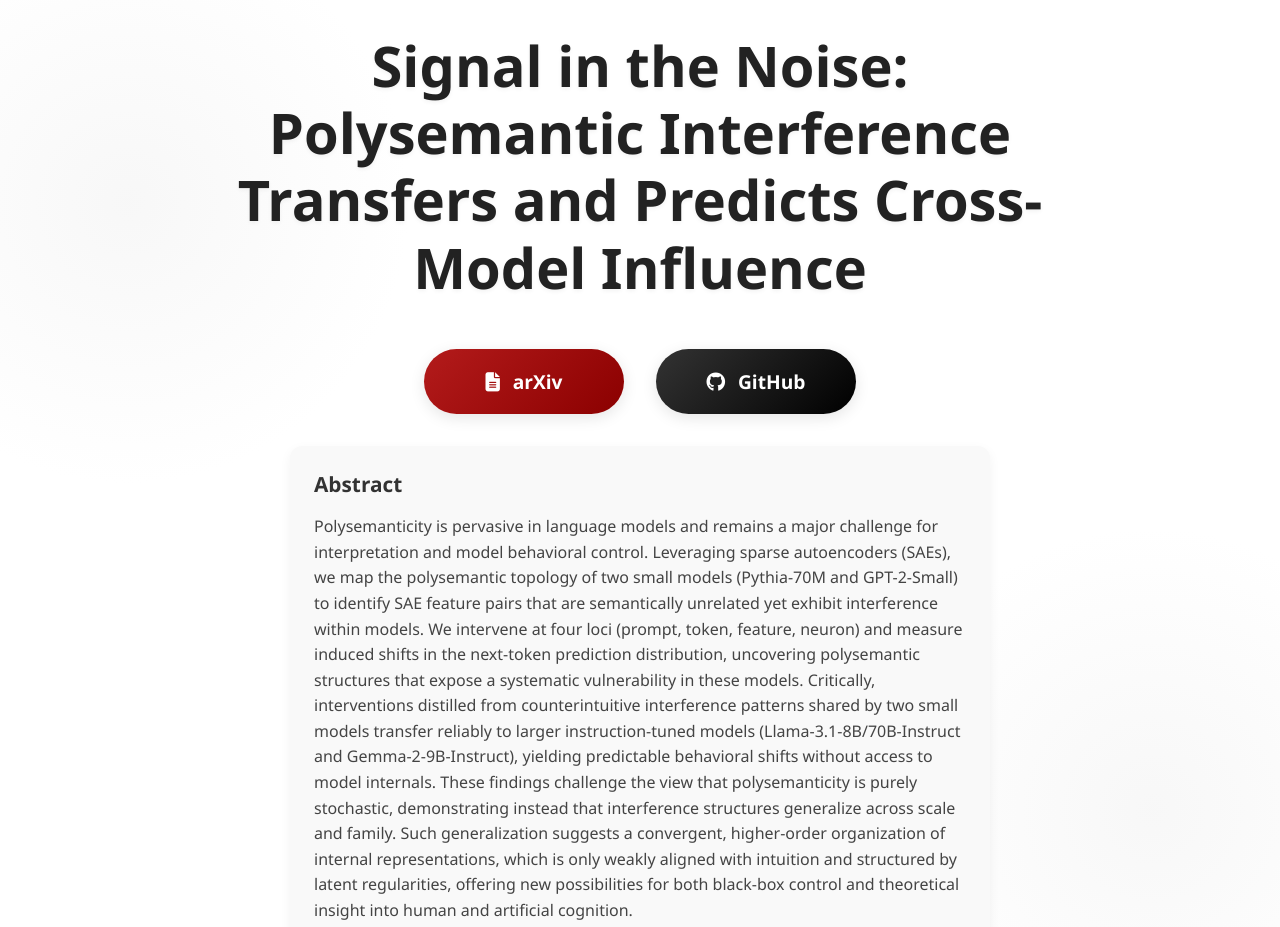
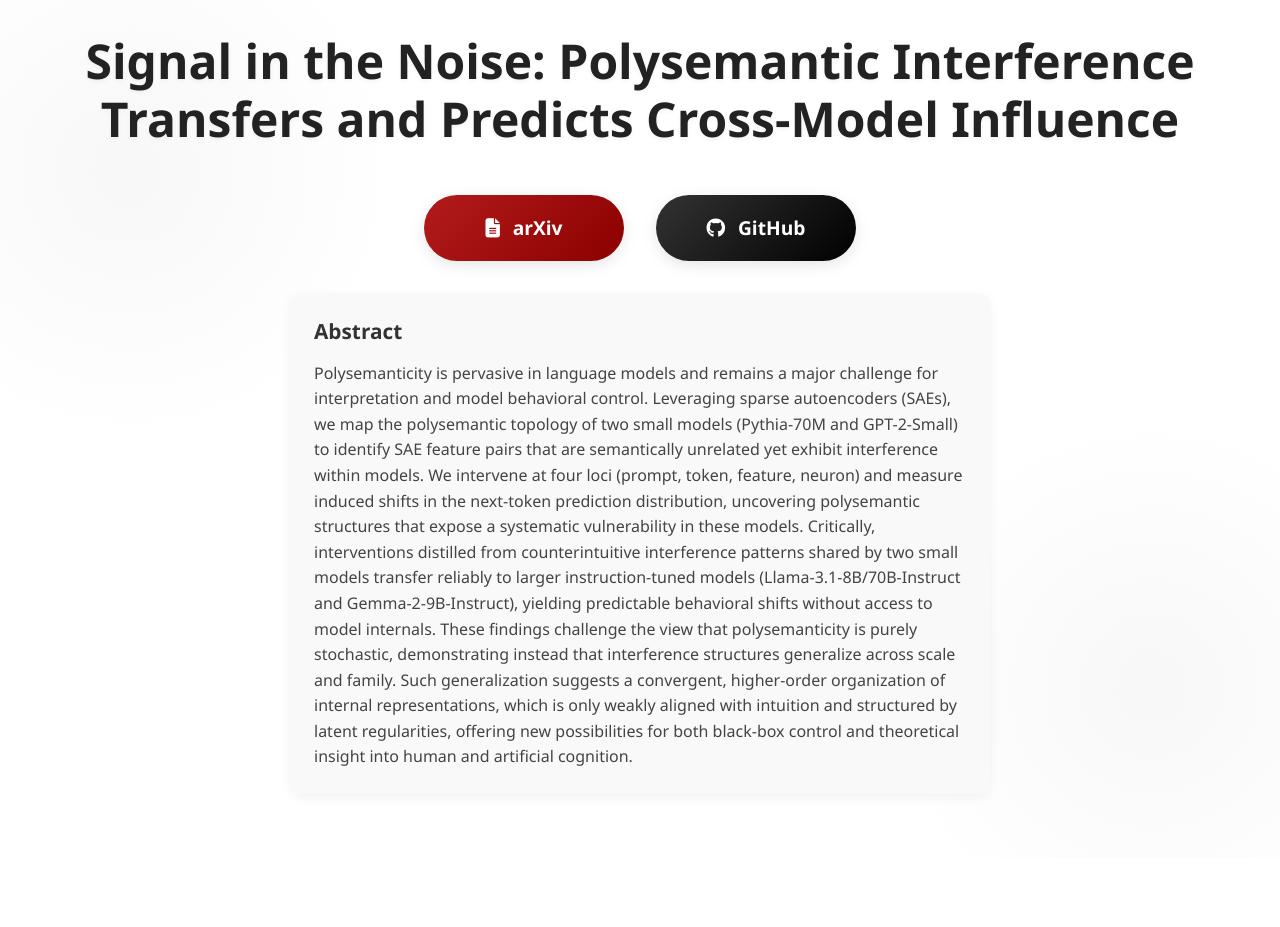
Before and after one commit to submitter123/PolysemanticIntervention, a plain HTML site: page index.html in a window 1280 px wide. After the commit the page ends 858 px from the top, so only its background shows below. Drawn offline with Linux system fonts and the light colour scheme.

Commit message:
Update index.html

```diff
--- a/index.html
+++ b/index.html
@@ -3,7 +3,7 @@
 <head>
     <meta charset="UTF-8">
     <meta name="viewport" content="width=device-width, initial-scale=1.0">
-    <title>Project Page</title>
+    <title>Polysemantic Intervention</title>
     <link rel="stylesheet" href="https://cdnjs.cloudflare.com/ajax/libs/font-awesome/6.4.0/css/all.min.css">
     <style>
         * {
@@ -28,13 +28,13 @@
         }
 
         .container {
-            max-width: 900px;
+            max-width: 1200px;
             width: 100%;
             text-align: center;
         }
 
         .paper-title {
-            font-size: 3.5rem;
+            font-size: 3.0rem;
             font-weight: 800;
             margin-bottom: 3rem;
             line-height: 1.2;
```
